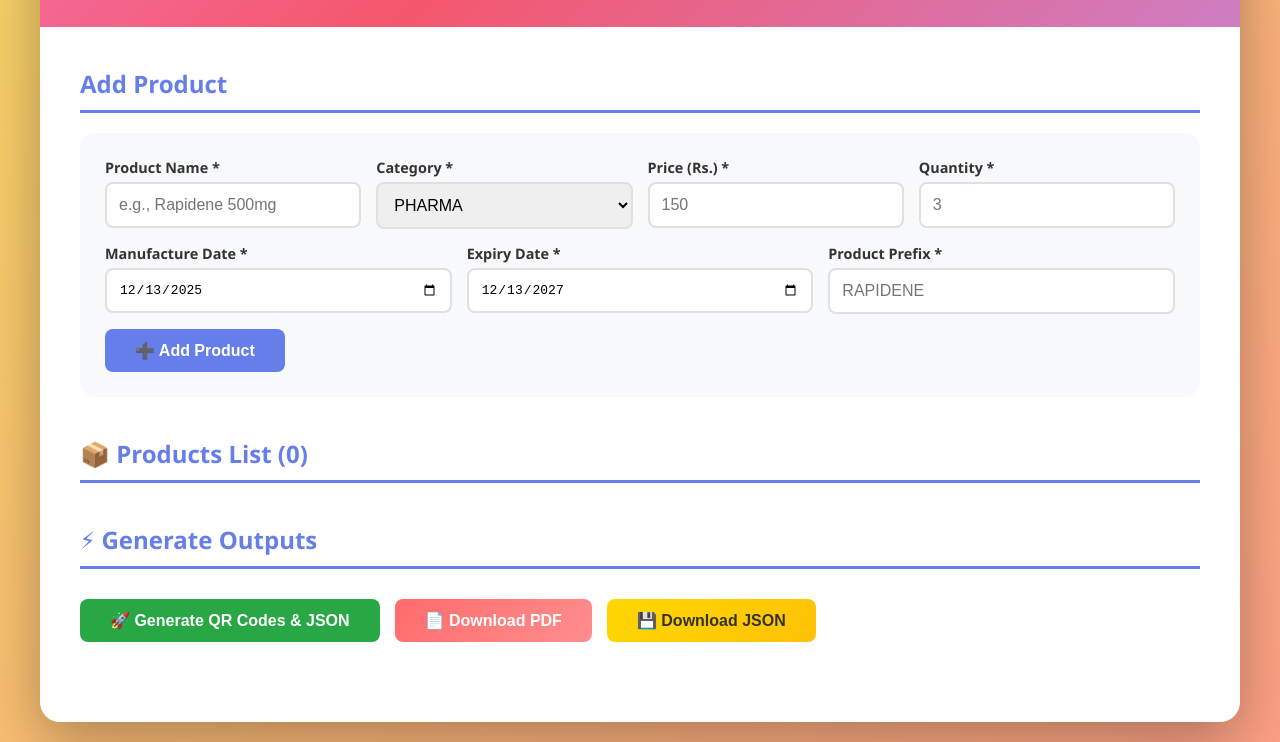
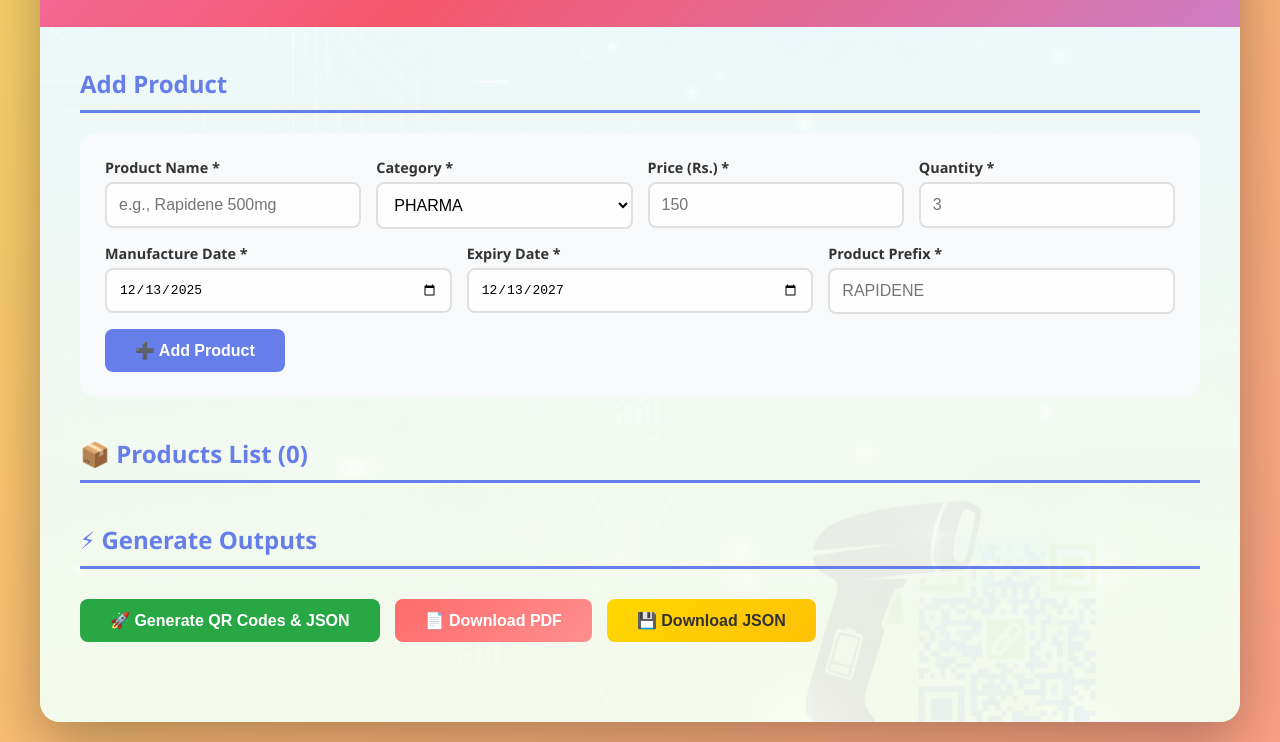
Before and after one commit to Jasith06/PRODUCT-ADD-WEBSITE, a website: page public/index.html in a window 1280 px wide. Shown: the part 142-884 px from the top of the page. Drawn offline with nearby package versions, Linux system fonts and the light colour scheme.

Commit message:
Update index.html

```diff
--- a/public/index.html
+++ b/public/index.html
@@ -4,6 +4,7 @@
     <meta charset="UTF-8">
     <meta name="viewport" content="width=device-width, initial-scale=1.0">
     <title>QR Code Generator - POS System</title>
+    <link rel="icon" type="image/x-icon" href="/assets/favicon.ico">
     <script src="https://cdnjs.cloudflare.com/ajax/libs/qrcodejs/1.0.0/qrcode.min.js"></script>
     <script src="https://cdnjs.cloudflare.com/ajax/libs/jspdf/2.5.1/jspdf.umd.min.js"></script>
     <style>
@@ -23,10 +24,32 @@
         .container {
             max-width: 1200px;
             margin: 0 auto;
-            background: white;
+            background-image: url('/assets/app_bg.png');
+            background-size: cover;
+            background-position: center;
+            background-repeat: no-repeat;
             border-radius: 20px;
             box-shadow: 0 20px 60px rgba(0,0,0,0.3);
             overflow: hidden;
+            position: relative;
+        }
+
+        /* Add a semi-transparent overlay to improve text readability */
+        .container::before {
+            content: '';
+            position: absolute;
+            top: 0;
+            left: 0;
+            right: 0;
+            bottom: 0;
+            background: rgba(255, 255, 255, 0.85);
+            z-index: 0;
+        }
+
+        /* Ensure content is above the overlay */
+        .header, .content {
+            position: relative;
+            z-index: 1;
         }
 
         .header {
@@ -79,10 +102,11 @@
         }
 
         .product-form {
-            background: #f8f9fa;
+            background: rgba(248, 249, 250, 0.95);
             padding: 25px;
             border-radius: 15px;
             margin-bottom: 20px;
+            backdrop-filter: blur(10px);
         }
 
         .form-row {
@@ -110,11 +134,13 @@
             border-radius: 8px;
             font-size: 1em;
             transition: border-color 0.3s;
+            background: rgba(255, 255, 255, 0.9);
         }
 
         .form-group input:focus, .form-group select:focus {
             outline: none;
             border-color: #667eea;
+            background: white;
         }
 
         .btn {
@@ -189,7 +215,7 @@
         }
 
         .product-item {
-            background: white;
+            background: rgba(255, 255, 255, 0.95);
             padding: 20px;
             border-radius: 10px;
             margin-bottom: 15px;
@@ -198,11 +224,13 @@
             justify-content: space-between;
             align-items: center;
             transition: all 0.3s;
+            backdrop-filter: blur(10px);
         }
 
         .product-item:hover {
             border-color: #667eea;
             box-shadow: 0 5px 15px rgba(0,0,0,0.1);
+            background: rgba(255, 255, 255, 1);
         }
 
         .product-info {
@@ -238,10 +266,11 @@
         }
 
         .output-section {
-            background: #f8f9fa;
+            background: rgba(248, 249, 250, 0.95);
             padding: 25px;
             border-radius: 15px;
             margin-top: 20px;
+            backdrop-filter: blur(10px);
         }
 
         .qr-preview {
@@ -254,9 +283,10 @@
         .qr-item {
             text-align: center;
             padding: 15px;
-            background: white;
+            background: rgba(255, 255, 255, 0.95);
             border-radius: 10px;
             box-shadow: 0 2px 8px rgba(0,0,0,0.1);
+            backdrop-filter: blur(10px);
         }
 
         .qr-item canvas {
@@ -301,6 +331,7 @@
             font-family: 'Courier New', monospace;
             font-size: 0.9em;
             margin-top: 15px;
+            background: rgba(255, 255, 255, 0.95);
         }
 
         .copy-btn {
```
